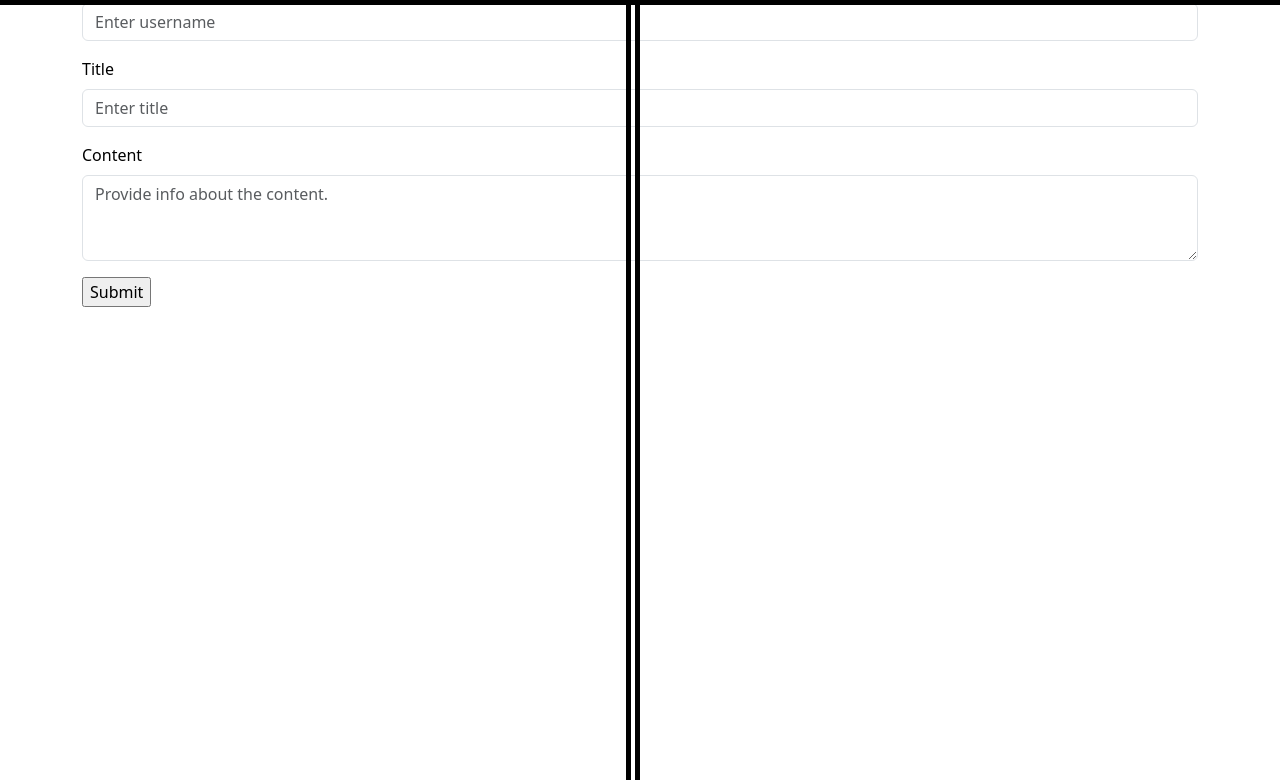
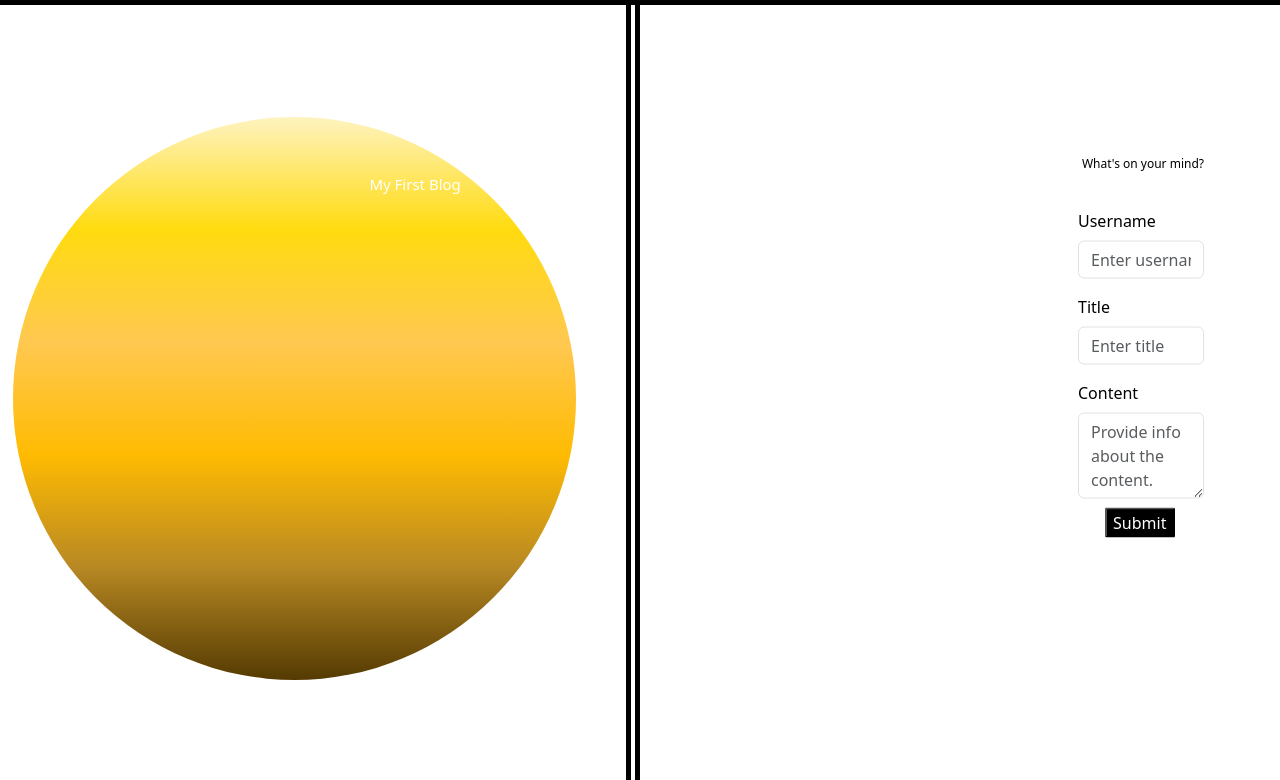
Before and after one commit to ajgarza27/Personal-Blog-Module-4, a plain HTML site: page index.html in a window 1280 px wide. Shown: the part 75-855 px from the top of the page. Drawn offline with nearby package versions, Linux system fonts and the light colour scheme.

Commit message:
testing styling

```diff
--- a/assets/css/index.css
+++ b/assets/css/index.css
@@ -31,3 +31,41 @@ body {
     top: 31%;
     z-index: 99;
 }
+.blogCircle {
+    padding: 22%;
+    border-radius: 50%;
+    background: linear-gradient(rgb(254, 243, 192), rgb(255, 219, 15),
+     rgba(255, 196, 68, 0.932), rgb(255, 187, 2),
+     rgba(172, 117, 0, 0.863), rgba(83, 57, 0, 0.993));
+    position: absolute;
+    right: 55%;
+    top:24%;
+}
+
+
+h2 {
+    font-size: 12px;
+    position: absolute;
+    right: 8%;
+    top: -17%;
+}
+
+.form-container {
+    position: absolute;
+    top: 45%;
+    right: 5%;
+    transform: translateY(-25%);
+    width: 150px;
+}
+
+#button {
+    margin:2px;
+    position: absolute;
+    right: 26%;
+    top: 97%;
+    color: white;
+    background-color: black;
+    border-radius: 2px;
+    width:47%;
+    height: 30px;
+}
```
